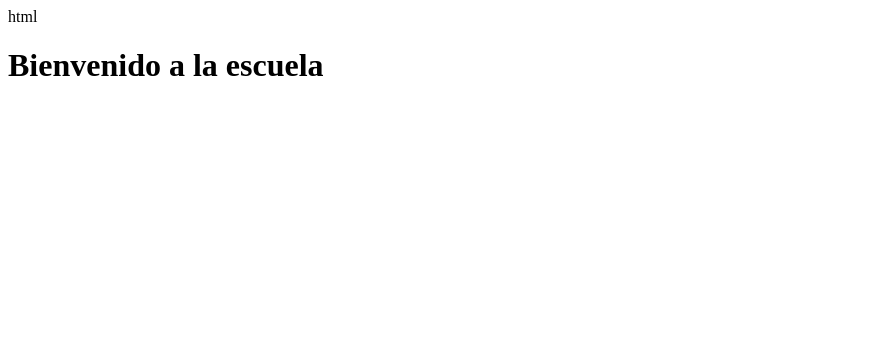
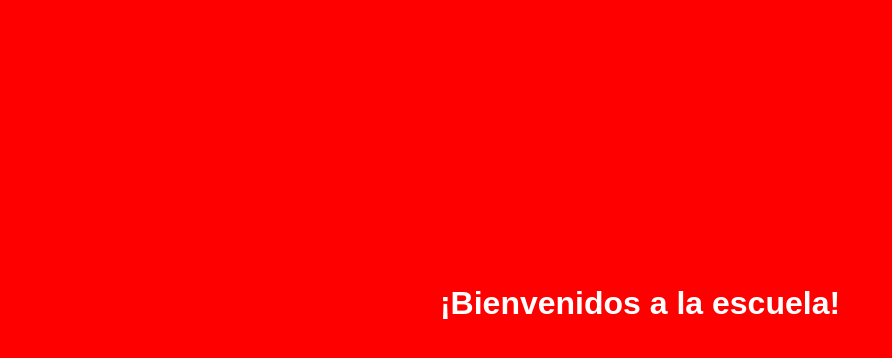
Before and after one commit to esmereina16/htmll, a plain HTML site: page index.html in a window 1280 px wide. Shown: the whole page, without its empty margins (0-892 px from the left). Drawn offline with Linux system fonts and the light colour scheme.

Commit message:
Update index.html

```diff
--- a/index.html
+++ b/index.html
@@ -1,13 +1,23 @@
 
-html
+
 <!DOCTYPE html>
 <html lang="es">
-  <head>
+<head>
     <meta charset="UTF-8">
     <meta name="viewport" content="width=device-width, initial-scale=1.0">
-    <title>Bienvenido</title>
-  </head>
-  <body>
-    <h1>Bienvenido a la escuela</h1>
-  </body>
+    <title>Bienvenidos a la Escuela</title>
+    <style>
+
+        body {
+            background-color: red;
+            font-family: Arial, sans-serif;
+            color: white; /* El texto será blanco para contrastar */
+            text-align: center; /* Centra el texto */
+            padding-top: 20%; /* Para dar espacio arriba */
+        }
+    </style>
+</head>
+<body>
+    <h1>¡Bienvenidos a la escuela!</h1>
+</body>
 </html>
```
